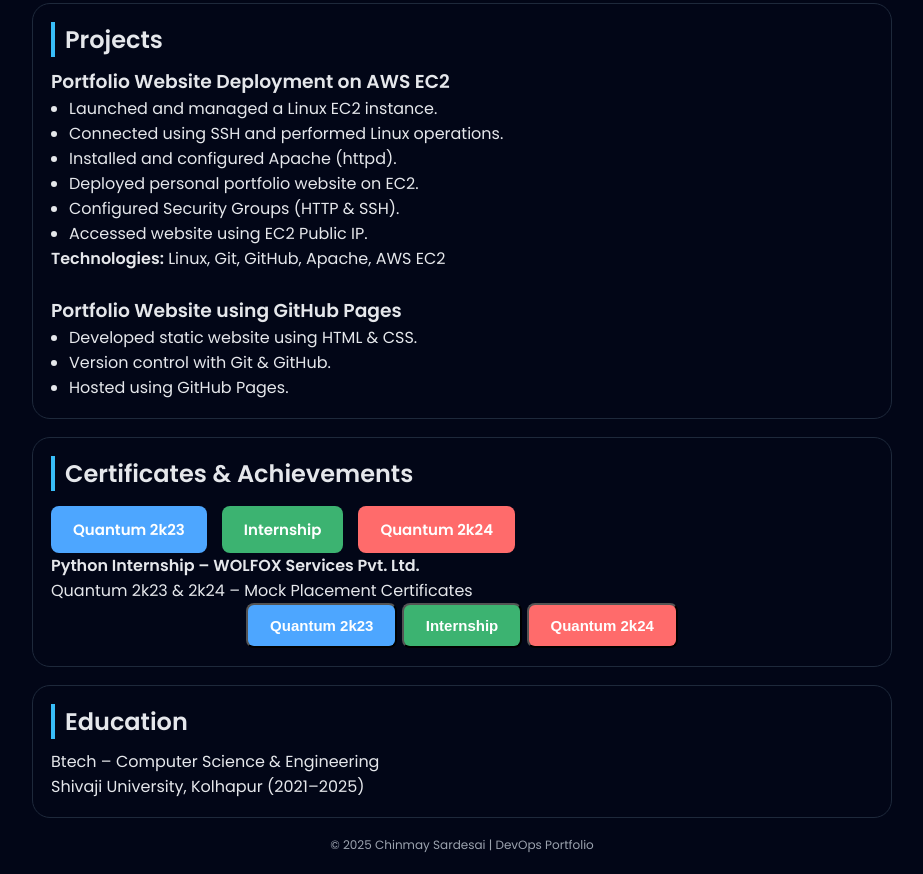
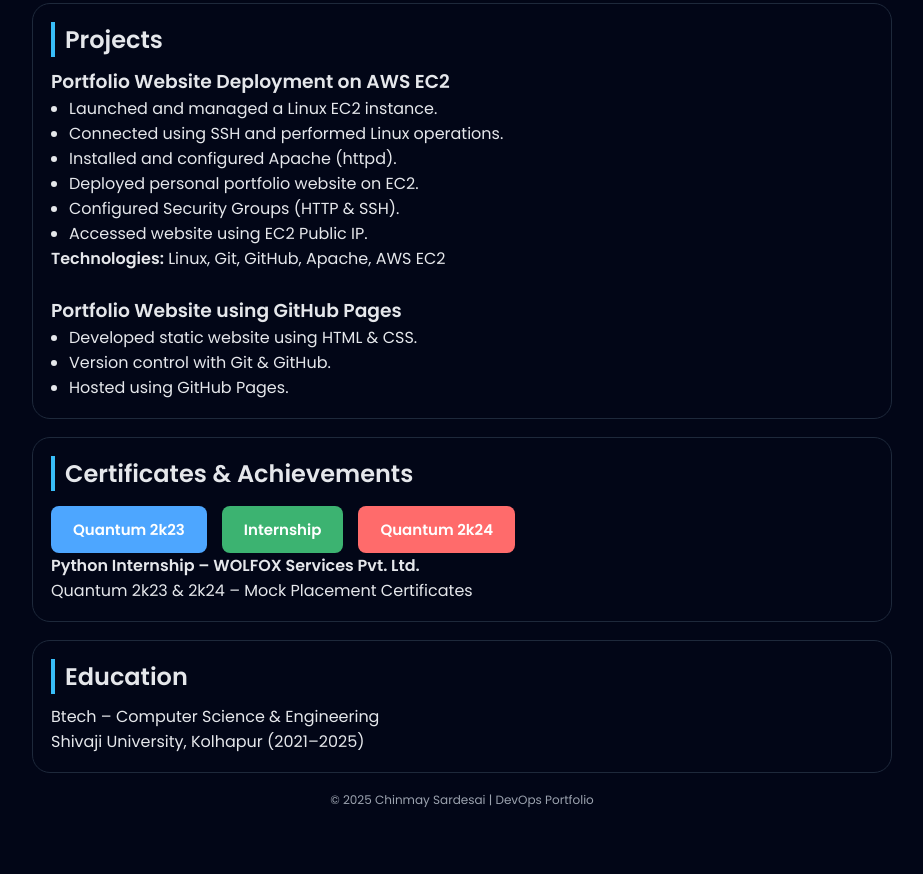
Before and after one commit to Chinmay5192/portfolio-site, a plain HTML site: page index.html in a window 1280 px wide. Shown: the part 615-1489 px from the top of the page, without its empty margins (178-1101 px from the left). After the commit the page ends 1444 px from the top, so only its background shows below. Drawn offline with Linux system fonts and the light colour scheme.

Commit message:
Update index.html

```diff
--- a/index.html
+++ b/index.html
@@ -188,11 +188,7 @@ Interested in DevOps Engineer, Cloud Engineer & Linux Administrator roles.
 <p><b>Python Internship – WOLFOX Services Pvt. Ltd.</b></p>
 <p>Quantum 2k23 & 2k24 – Mock Placement Certificates</p>
 
-<div style="text-align:center">
-<button class="cert-btn blue">Quantum 2k23</button>
-<button class="cert-btn green">Internship</button>
-<button class="cert-btn red">Quantum 2k24</button>
-</div>
+
 </section>
 
 <section class="section">
```
